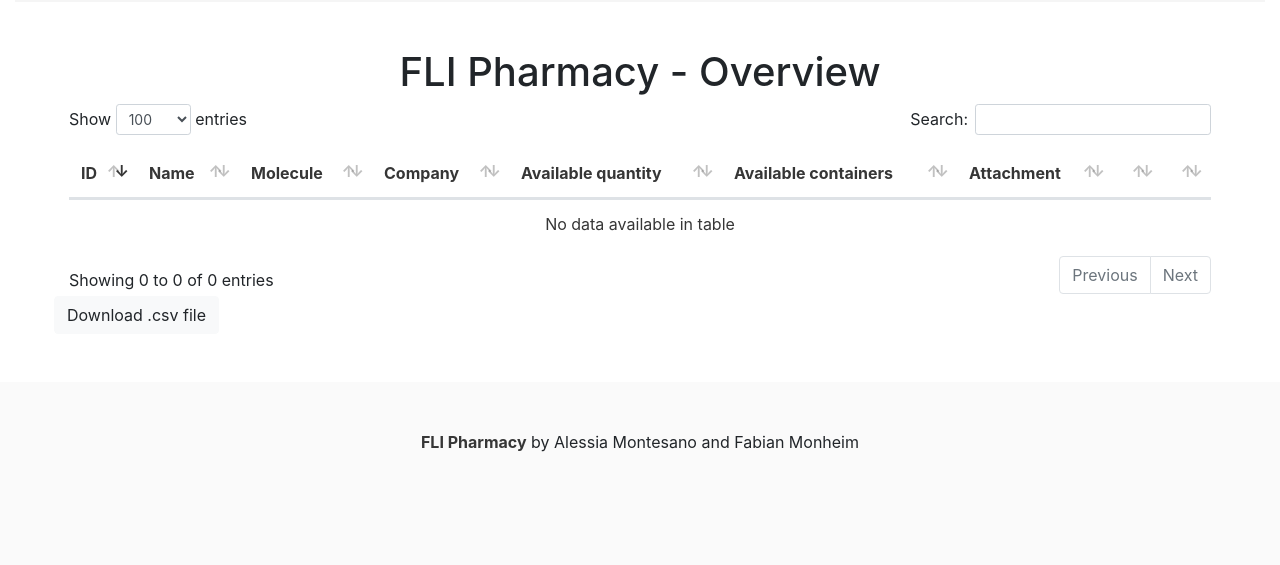
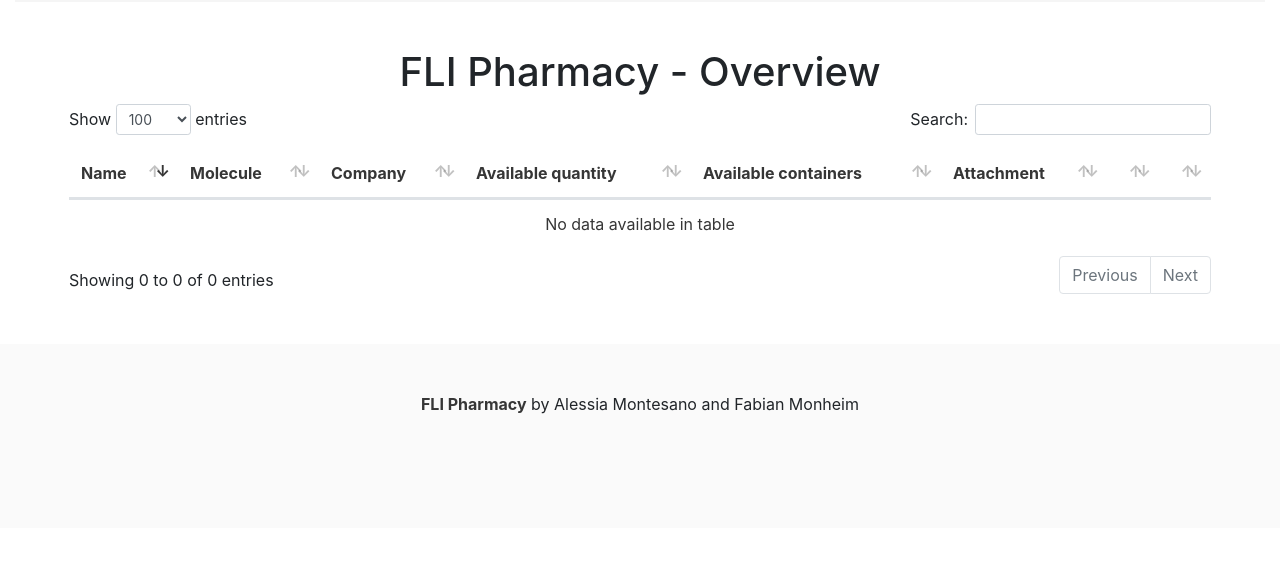
Before and after one commit to mohnbroetchen2/pharmacy, a Django app: page / in a window 1280 px wide. Shown: the part 96-661 px from the top of the page. Run offline with Django 3.2, Linux system fonts and the light colour scheme; the visitor is signed in with stand-in values (Sample User, id 1); data that the repository does not hold is empty; some libraries are stand-ins or nearby versions.

Commit message:
small changes

```diff
--- a/pharmadoc/templates/home.html
+++ b/pharmadoc/templates/home.html
@@ -37,7 +37,6 @@
       <table id="datatable" class="table is-striped table is-hoverable">
         <thead>
           <tr>
-          <th class="header"> ID</th>
           <th class="header"> Name</th>
           <th class="header"> Molecule</th>
           <th class="header"> Company</th>
@@ -51,7 +50,6 @@
         <tbody>
           {% for p in filter.qs %}
           <tr {% if p.available_quantity == 0 %}style="display:none;" {% endif %}>
-            <td>{{p.pk}}</td>
             <td><a href="/allsubmissions/{{p.pk}}">{{p}}</a></td>
             <td>{{p.get_molecule}}</td>
             <td>{{p.company}}</td>
@@ -68,7 +66,6 @@
           {% endfor %}
         </tbody>
       </table>
-      <a href="/export" class="btn btn-light">Download .csv file</a>
     </div>
   </div>
 </form>
--- a/pharmadoc/views.py
+++ b/pharmadoc/views.py
@@ -14,6 +14,7 @@ from .filters import OrderFilter, PharmacyFilter, SubmissionFilter
 from django.contrib.auth import update_session_auth_hash
 from django.contrib.auth.forms import PasswordChangeForm
 from django.shortcuts import redirect
+import csv
 
 @login_required
 def exportcsv(request):
```
Also changed, not shown: test.txt (deleted).
